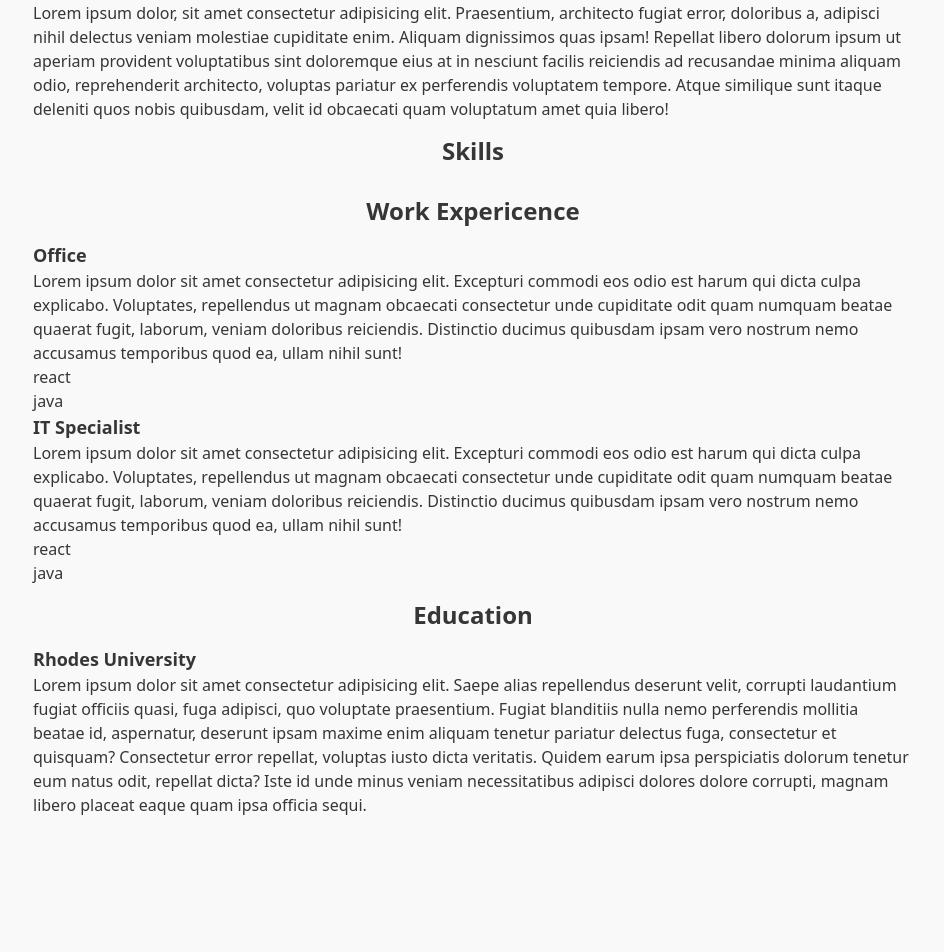
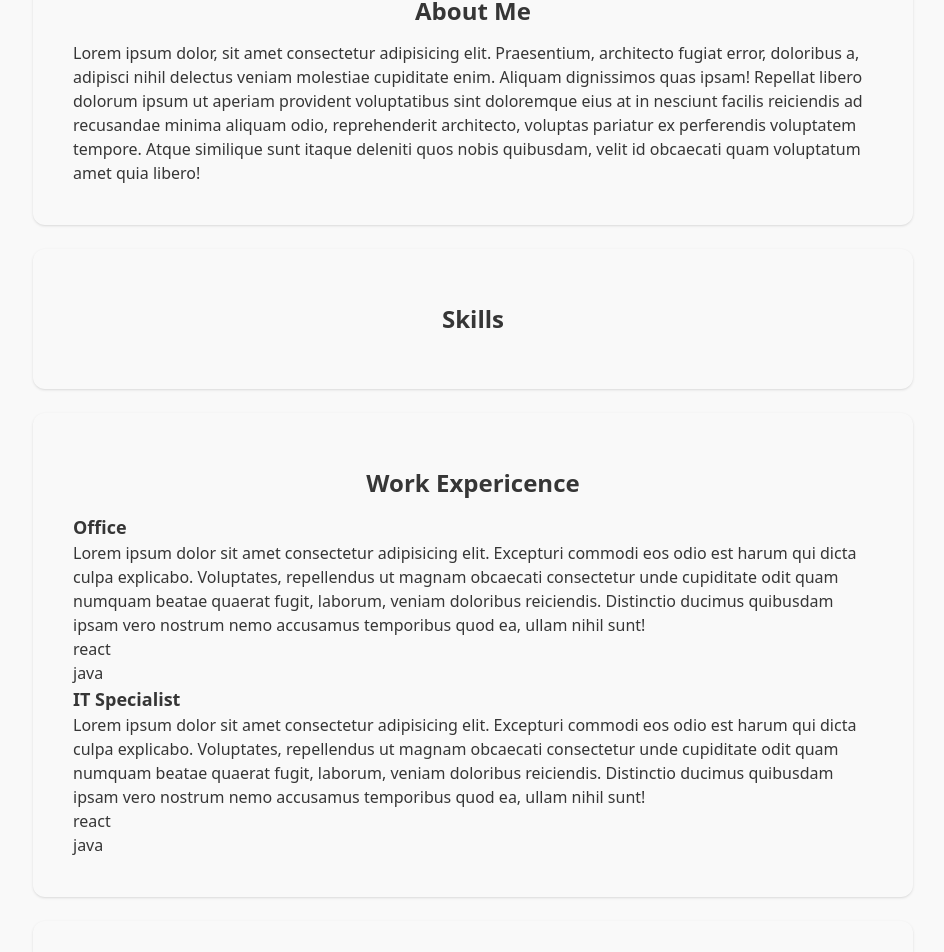
Before and after one commit to thatobaloyi/newPortfolio, a Next.js app: page / in a window 1280 px wide. Shown: the part 1059-2011 px from the top of the page, without its empty margins (167-1111 px from the left). Built offline with nearby package versions, Linux system fonts and the light colour scheme.

Commit message:
added shadows to the sections

```diff
--- a/src/app/components/AboutMe.tsx
+++ b/src/app/components/AboutMe.tsx
@@ -2,7 +2,7 @@
 
 export default function AboutMe() {
     return (
-        <div>
+        <div className="shadow rounded-xl p-10">
             <h1>About Me</h1>
             <p>Lorem ipsum dolor, sit amet consectetur adipisicing elit. Praesentium, architecto fugiat error, doloribus a, adipisci nihil delectus veniam molestiae cupiditate enim. Aliquam dignissimos quas ipsam! Repellat libero dolorum ipsum ut aperiam provident voluptatibus sint doloremque eius at in nesciunt facilis reiciendis ad recusandae minima aliquam odio, reprehenderit architecto, voluptas pariatur ex perferendis voluptatem tempore. Atque similique sunt itaque deleniti quos nobis quibusdam, velit id obcaecati quam voluptatum amet quia libero!</p>
         </div>
--- a/src/app/components/Education.tsx
+++ b/src/app/components/Education.tsx
@@ -11,7 +11,7 @@ export default function Education() {
   ]
 
   return (
-    <div>
+    <div className="shadow rounded-xl p-10">
       <h1>Education</h1>
       {data.map((education) => (
         <EducationCard key={education.institution} education={education} />
--- a/src/app/components/Skills.tsx
+++ b/src/app/components/Skills.tsx
@@ -3,7 +3,7 @@
 
 export default function Skills() {
   return (
-    <div>
+    <div className="shadow rounded-xl p-10">
       <h1>Skills</h1>
     </div>
   )
--- a/src/app/components/WorkExperience.tsx
+++ b/src/app/components/WorkExperience.tsx
@@ -17,7 +17,7 @@ export default function WorkExperience() {
     duration:"2020-3023"
   }]
   return (
-    <div>
+    <div className="shadow rounded-xl p-10">
       <h1>Work Expericence</h1>
       {data.map((experience) => (
         <WorkExperienceCard key={experience.position} workExperience={experience}/>
--- a/src/app/components/WorkExperienceCard.tsx
+++ b/src/app/components/WorkExperienceCard.tsx
@@ -7,7 +7,7 @@ interface WorkExperienceCardProps {
 
 export default function WorkExperienceCard({workExperience} : WorkExperienceCardProps) {
   return (
-    <div>
+    <div >
         <h5 className="text-lg font-bold">{workExperience.position}</h5>
         <p>{workExperience.description}</p>
         <ul>
--- a/src/app/page.tsx
+++ b/src/app/page.tsx
@@ -8,10 +8,13 @@ export default function Home() {
     <>
       {/* <Landing/> */}
       <AboutMe/>
+      <br />
       {/* <hr /> */}
       <Skills/>
+      <br />
       {/* <hr /> */}
       <WorkExperience/>
+      <br />
       {/* <hr /> */}
       <Education/>
     </>
```
